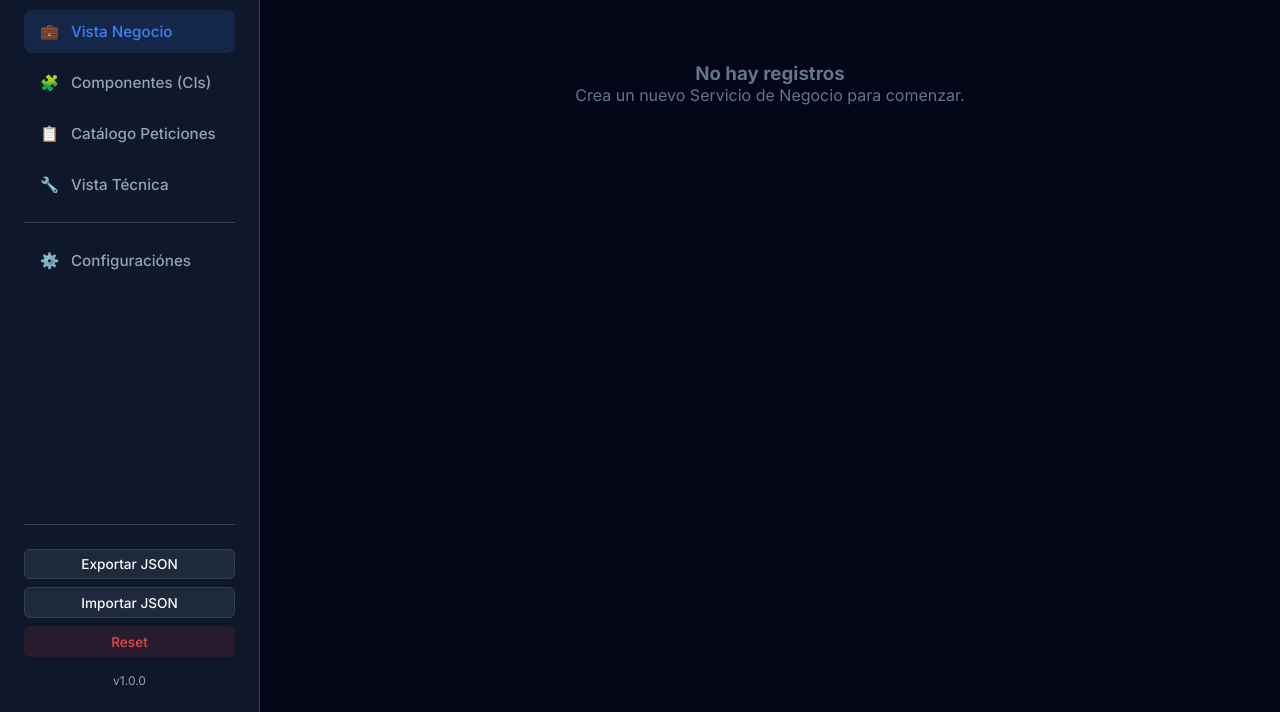
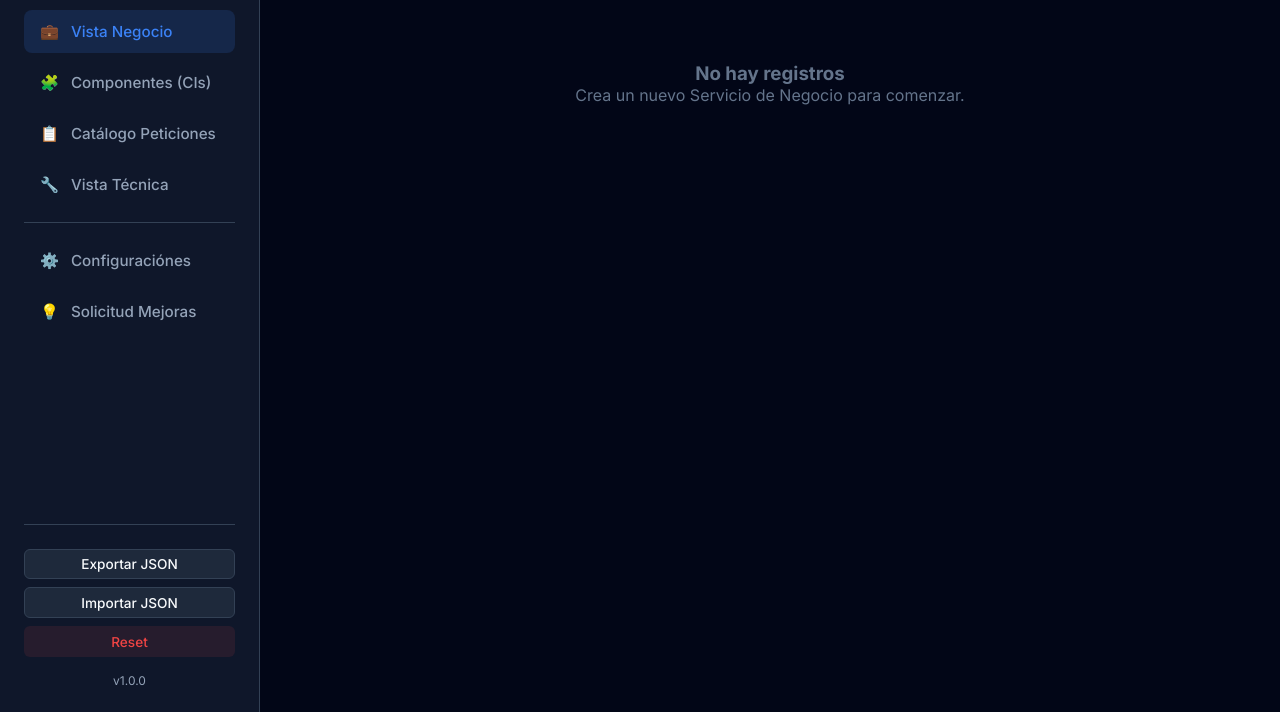
Before and after one commit to itservicemanagementrd/Service_Catalog, a website: page index.html in a window 1280 px wide. Shown: the part 88-800 px from the top of the page. Drawn offline with Linux system fonts and the light colour scheme.

```diff
--- a/app.js
+++ b/app.js
@@ -87,6 +87,16 @@
             relations: [
                 { name: "related_service_tech", label: "Aplica al Servicio", target: "services", multiple: true }
             ]
+        },
+        feature_requests: {
+            label: "Solicitud de Mejoras",
+            icon: "💡",
+            fields: [
+                { name: "description", label: "Descripción de la Solicitud", type: "textarea", required: true },
+                { name: "type", label: "Tipo", type: "select", options: ["Mejora", "Nueva Funcionalidad", "Bug"], required: true },
+                { name: "email", label: "Correo Electrónico", type: "text", placeholder: "opcional@ejemplo.com" },
+                { name: "status", label: "Estado", type: "select", options: ["Pendiente", "En Revisión", "Completado"], required: true }
+            ]
         }
     };
 };
@@ -104,6 +114,7 @@
             components: [],
             requests: [],
             technical: [],
+            feature_requests: [],
             settings: JSON.parse(JSON.stringify(DEFAULT_SETTINGS))
         };
     }
@@ -676,7 +687,11 @@
     }
 
     refresh() {
-        if (this.currentView !== 'settings') {
+        if (this.currentView === 'settings') return;
+
+        if (this.currentView === 'feature_requests') {
+            this.ui.renderTable(this.currentView);
+        } else {
             this.ui.renderGrid(this.currentView, document.getElementById('global-search').value);
         }
     }
--- a/index.html
+++ b/index.html
@@ -37,6 +37,9 @@
                 <div style="height: 1px; background: var(--border-color); margin: 0.5rem 0;"></div>
                 <button class="nav-btn" data-view="settings">
                     <span class="icon">⚙️</span> Configuraciónes
+                </button>
+                <button class="nav-btn" data-view="feature_requests">
+                    <span class="icon">💡</span> Solicitud Mejoras
                 </button>
             </nav>
 
```
